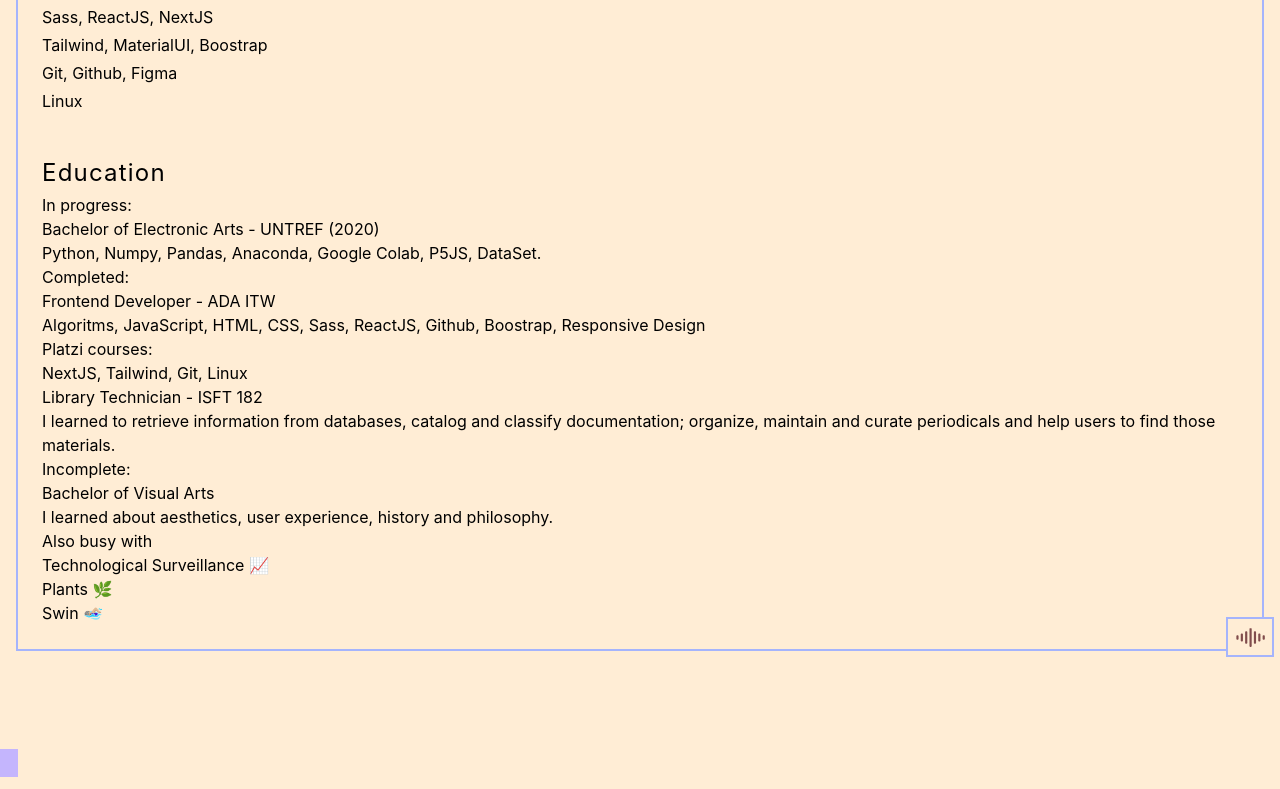
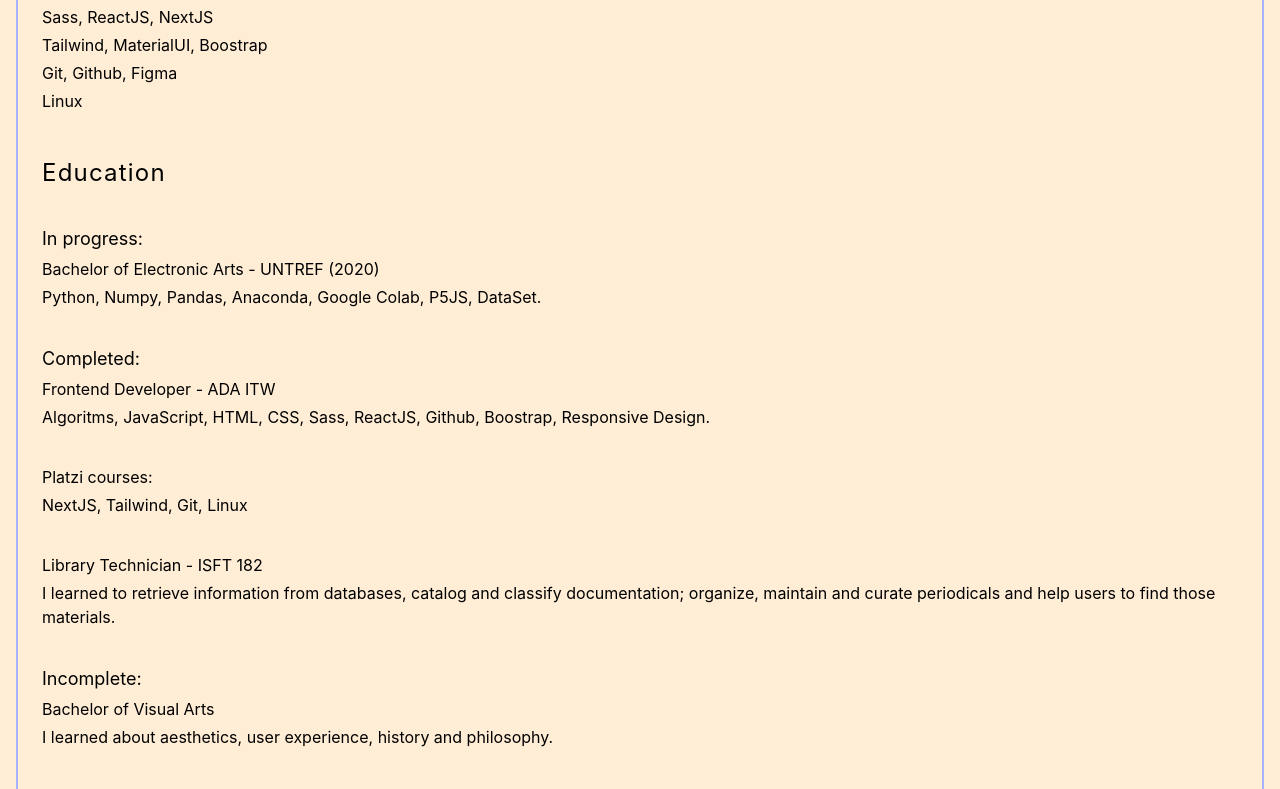
Before and after one commit to SmeraldaKa0s/Portfolio2023, a Next.js app: page /about/About in a window 1280 px wide. Shown: the part 1089-1878 px from the top of the page. Built offline with nearby package versions, Linux system fonts and the light colour scheme; a web font is replaced by a local one.

Commit message:
cambio etiqueta p por h4

```diff
--- a/pages/about/About.js
+++ b/pages/about/About.js
@@ -58,29 +58,32 @@
             <li>Linux</li>
           </ul>
         </div>
-        <div>
+        <div className={styles.boxEducation}>
           <h2>Education</h2>
           <h3>In progress:</h3>
-          <p>Bachelor of Electronic Arts - UNTREF (2020)</p>
+          <h4 className={styles.studies}>
+            Bachelor of Electronic Arts - UNTREF (2020)
+          </h4>
           <p>Python, Numpy, Pandas, Anaconda, Google Colab, P5JS, DataSet.</p>
           <h3>Completed:</h3>
-          <p>Frontend Developer - ADA ITW</p>
-          <p>
-            Algoritms, JavaScript, HTML, CSS, Sass, ReactJS, Github, Boostrap, Responsive Design
+          <h4 className={styles.studies}>Frontend Developer - ADA ITW</h4>
+          <p className={styles.paragraph}>
+            Algoritms, JavaScript, HTML, CSS, Sass, ReactJS, Github, Boostrap,
+            Responsive Design.
           </p>
-          <p>Platzi courses:</p>
-          <p>NextJS, Tailwind, Git, Linux</p>
-          <p>Library Technician - ISFT 182</p>
+          <h4 className={styles.studies}>Platzi courses:</h4>
+          <p className={styles.paragraph}>NextJS, Tailwind, Git, Linux</p>
+          <h4 className={styles.studies}>Library Technician - ISFT 182</h4>
           <p>
             I learned to retrieve information from databases, catalog and
-            classify documentation; organize, maintain and curate periodicals and
-            help users to find those materials.
+            classify documentation; organize, maintain and curate periodicals
+            and help users to find those materials.
           </p>
           <h3>Incomplete:</h3>
-          <p>Bachelor of Visual Arts</p>
-          <p>I learned about aesthetics, user experience, history and philosophy.</p>
-        </div>
-        <div>
+          <p className={styles.studies}>Bachelor of Visual Arts</p>
+          <p>
+            I learned about aesthetics, user experience, history and philosophy.
+          </p>
           <h3>Also busy with</h3>
           <p>Technological Surveillance 📈</p>
           <p>Plants 🌿</p>
--- a/pages/about/styles.module.scss
+++ b/pages/about/styles.module.scss
@@ -53,10 +53,23 @@
         @apply flex;
 
         ul {
-
             li {
                 @apply pt-1;
             }
         }
     }
+
+    .boxEducation {
+        h3 {
+            @apply text-lg mt-9 mb-1;
+        }
+
+        .studies {
+            @apply mb-1;
+        }
+
+        .paragraph {
+            @apply mb-9;
+        }
+    }
 }
```
